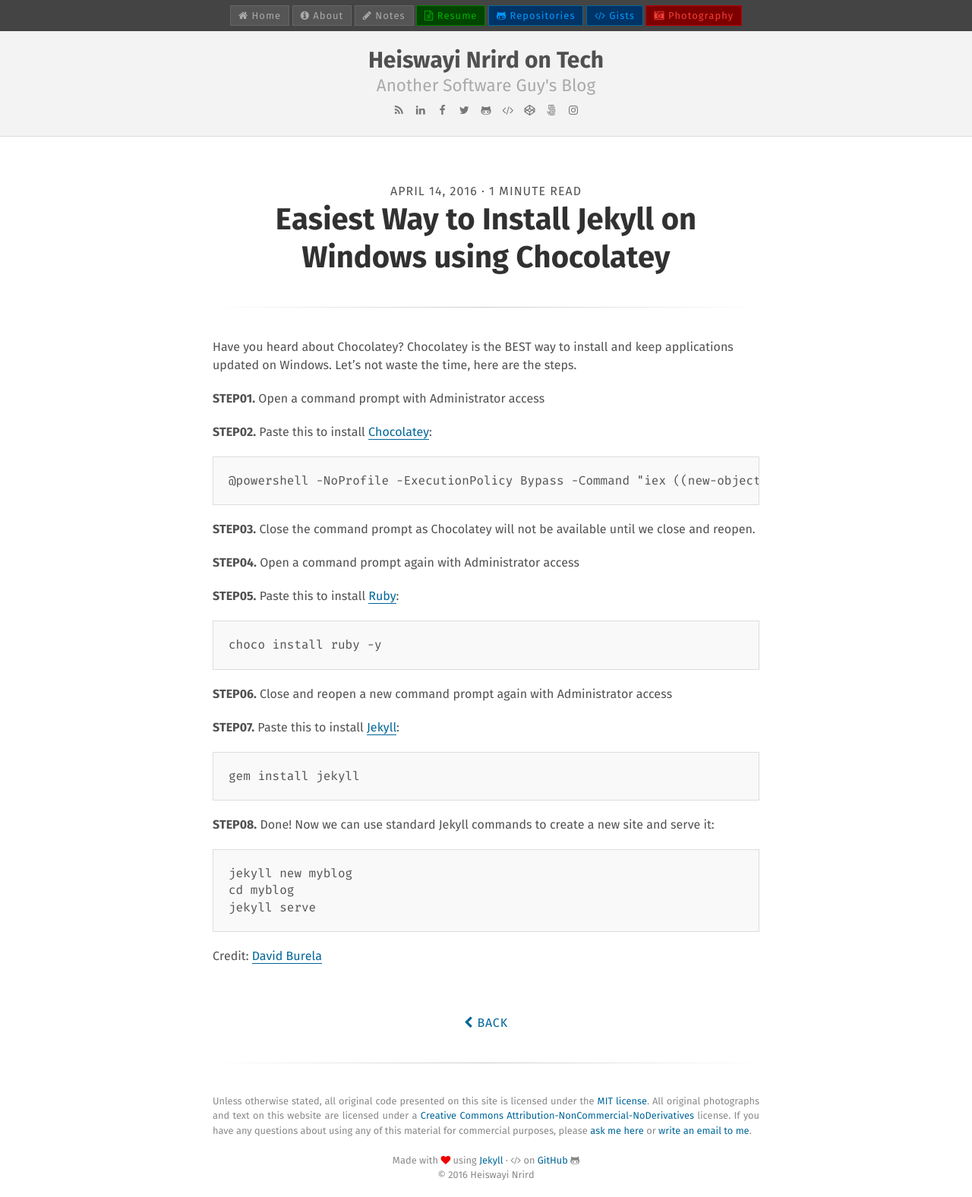
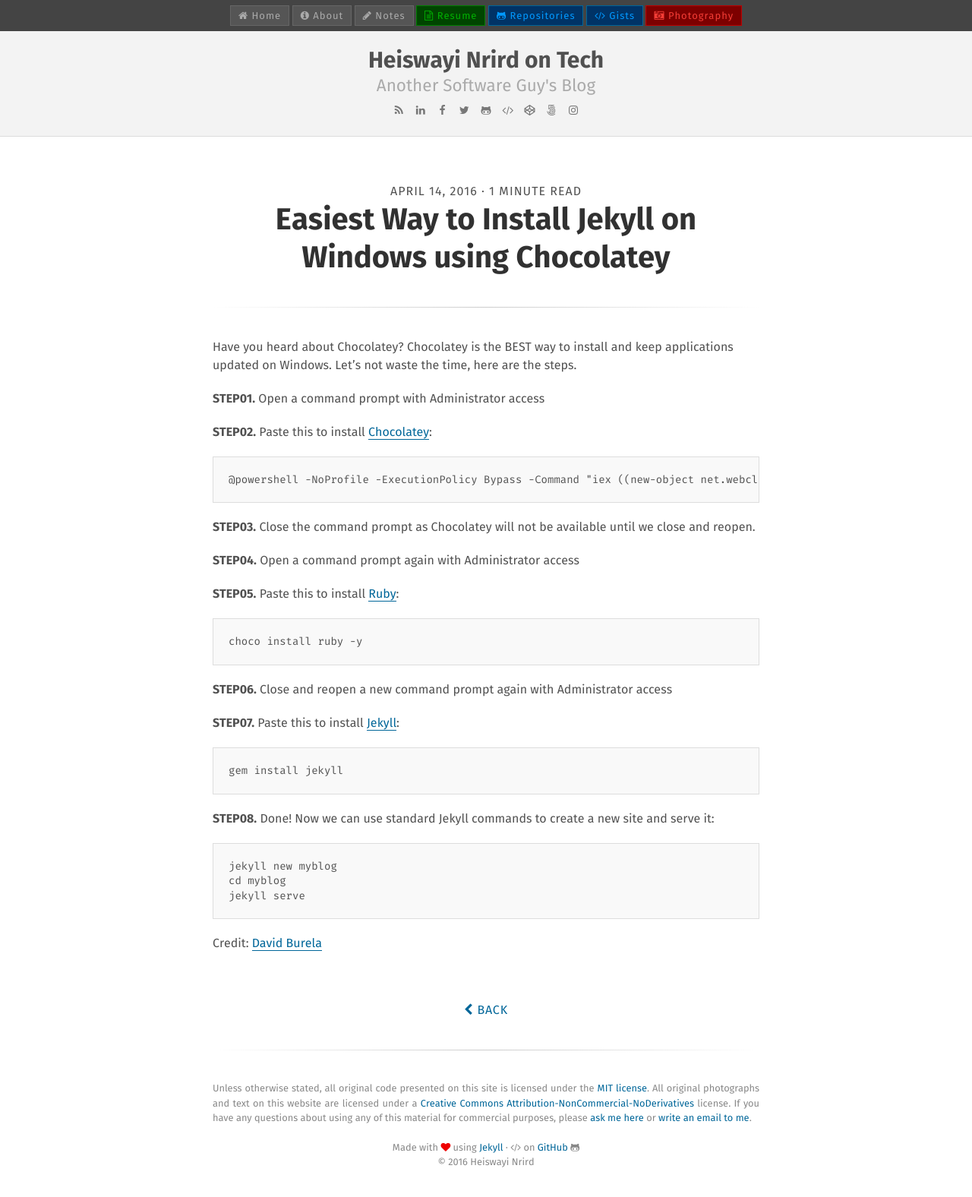
Before and after one commit to x-axis/heiswayi.github.io_jekyll_source, a Jekyll site: the page built from _posts/2016-04-14-easiest-way-to-install-jekyll-on-windows-using-chocolatey.md, in a window 1280 px wide. Shown: the whole page at 76% size. Built offline with Jekyll 4.4.1, drawn with Linux system fonts in a browser that asks for light colours; nearby versions of some CDN libraries.

Commit message:
Update font size for pre code block

```diff
--- a/public/css/style.css
+++ b/public/css/style.css
@@ -151,7 +151,7 @@
     display: block;
     margin-top: 0;
     margin-bottom: 1rem;
-    font-size: .8rem;
+    font-size: .7rem;
     line-height: 1.4;
     white-space: pre;
     overflow-x: auto;
@@ -160,7 +160,7 @@
     padding: 1rem;
 }
 pre code {
-    font-size: .8rem;
+    font-size: .7rem;
     color: inherit;
     background-color: transparent;
     padding: 0;
```
